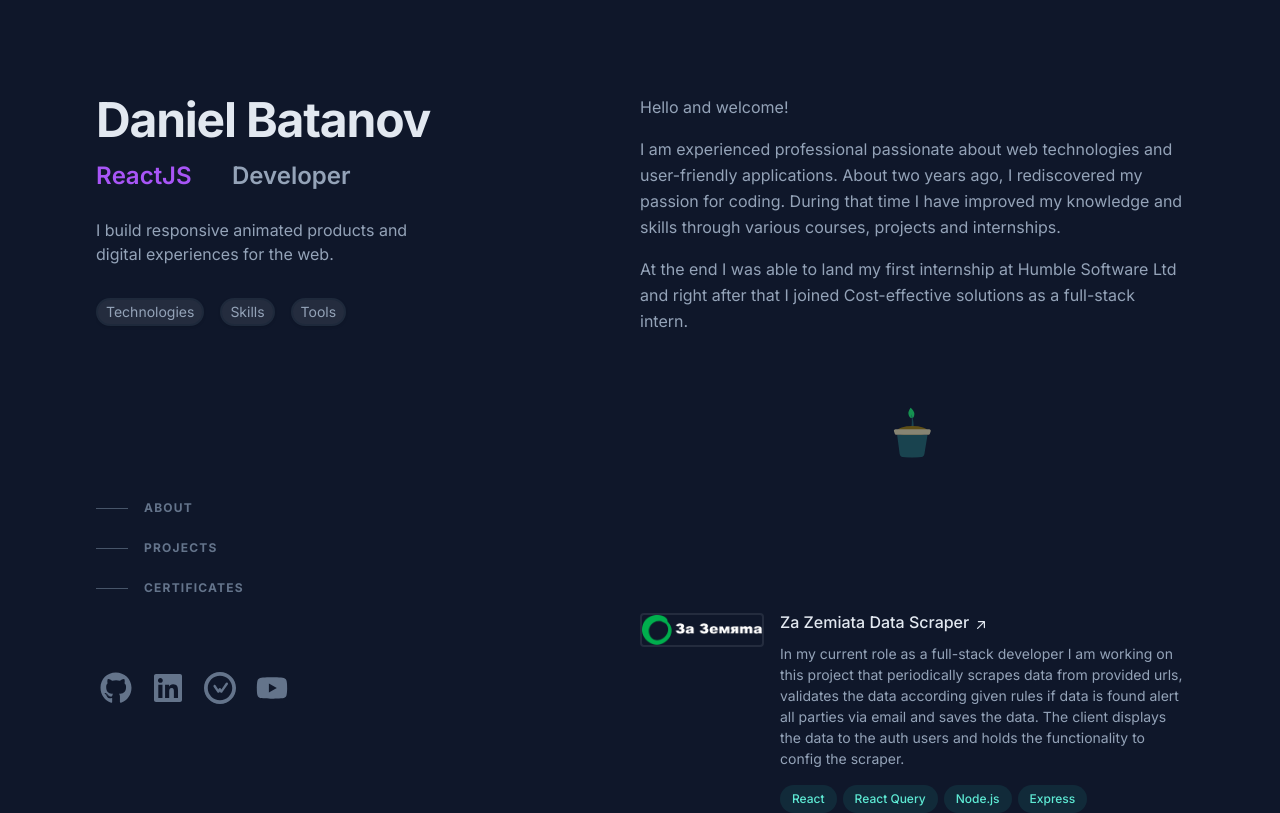
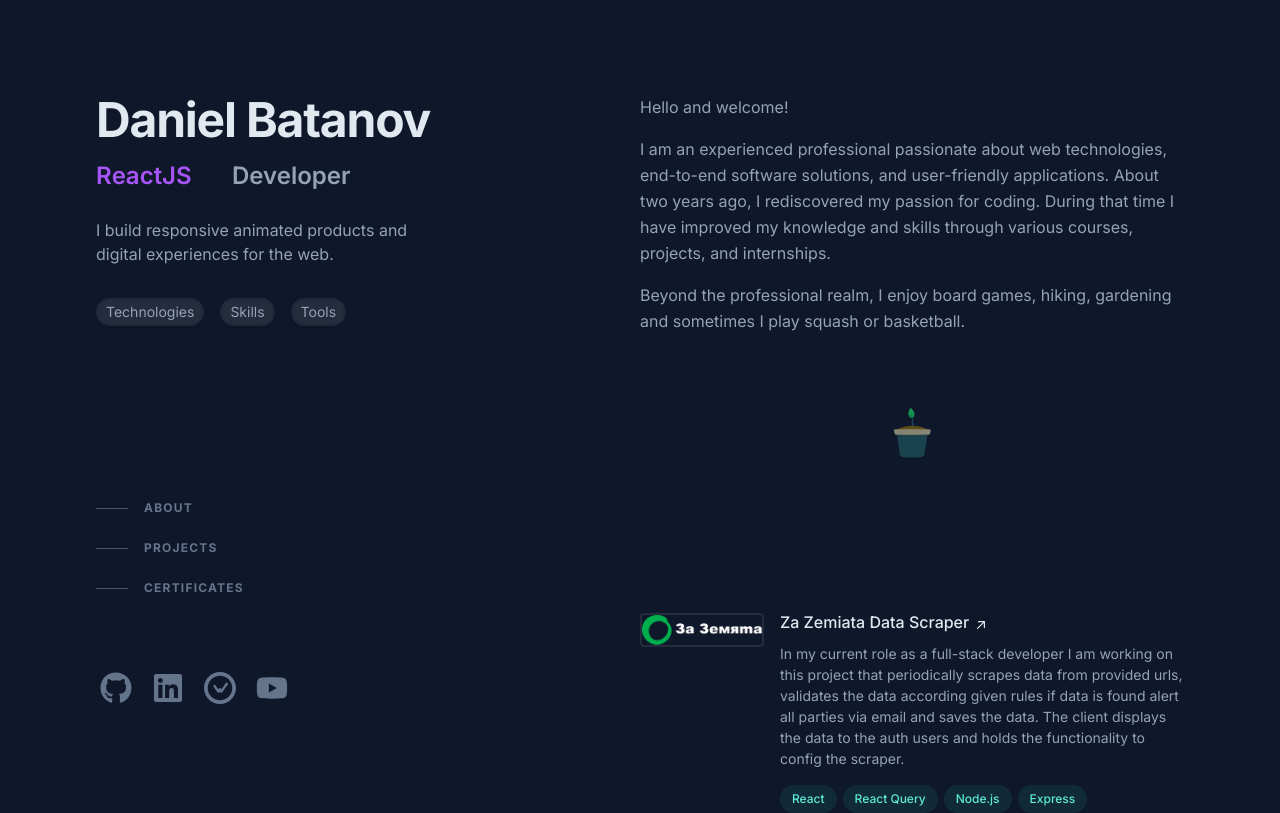
Before and after one commit to batanoffs/portfolio, a React (Vite) app: page / in a window 1280 px wide. Shown: the top 813 px of the page. Built offline with nearby package versions, Linux system fonts and the light colour scheme.

Commit message:
update summary

```diff
--- a/src/components/summary/Summary.tsx
+++ b/src/components/summary/Summary.tsx
@@ -20,10 +20,16 @@ export const Summary = ({ name, className }: SummaryProps) => {
             <p className="mb-4">{content.small.p1}</p>
         </>
     );
-    const full = <p className="mb-4">{content.full}</p>;
+    const full = (
+        <>
+            <p className="mb-4">{content.full.p1}</p>
+            <p className="mb-4">{content.full.p2}</p>
+        </>
+    );
+
     const long = (
-        <>
-            <p className="mb-4">{content.long.p}</p>
+       <>
+            <p className="mb-4">{content.long.p1}</p>
             <p className="mb-4">
                 {content.long.p2}
                 <a
@@ -33,7 +39,7 @@ export const Summary = ({ name, className }: SummaryProps) => {
                     rel="noreferrer noopener"
                     aria-label="software university (opens in a new tab)"
                 >
-                    {content.long.a}
+                    {content.long.a1}
                 </a>
                 {content.long.p3}
                 <a
--- a/src/components/summary/content.ts
+++ b/src/components/summary/content.ts
@@ -1,28 +1,32 @@
 // Define the three const states of the Summary component.
 
 const small = {
-    p: `I am experienced professional passionate about web technologies and user-friendly
-        applications. About two years ago, I rediscovered my passion for coding. During that
-        time I have improved my knowledge and skills through various courses, projects and internships.`,
+    p: `I am an experienced professional passionate about web technologies, end-to-end software solutions, and user-friendly applications.
+        About two years ago, I rediscovered my passion for coding. During that time I have improved my knowledge and skills through various courses, projects, and internships.`,
+    p1: `Beyond the professional realm, I enjoy board games, hiking, gardening and sometimes I play
+    squash or basketball.`,
+
+};
+
+const full = {
     p1: `At
-        the end I was able to land my first internship at Humble Software Ltd and right after
-        that I joined Cost-effective solutions as a full-stack intern.`,
+        the end I was able to land my first internship as a front-end developer at Humble Software Ltd., and right after
+        that I got selected for a 4-month internship at Cost-Effective Solutions Academy as a full-stack developer, where I developed my core back-end skills.`,
+    p2: `Finally, I was recommended by my tech lead at Cost-Effective internship to apply for a Node.js developer role at Odds Online,
+        where I received an offer and started my professional journey.`,
 };
 
 const long = {
-    p: `Ever since writing my first program in high school of mathematics, I have developed
+    p1: `Ever since writing my first program in high school of mathematics, I have developed
         a deep passion for coding. As a former architect, my passion was further nurtured
         through extensive collaboration with software developers in my previous and current
         role.`,
     p2: 'I studied to become a full-stack developer at ',
-    a: 'Software University',
+    a1: 'Software University',
     p3: `. In my first year, I honed my front-end skills and developed a finance web
         application that ranked in the Top 10 at the`,
     a2: '"Softuniada 2024" Programming Olympiad',
 };
-
-const full = `Beyond the professional realm, I enjoy board games, hiking, gardening and sometimes I play
-        squash or basketball.`;
 
 export const content = {
     small,
```
